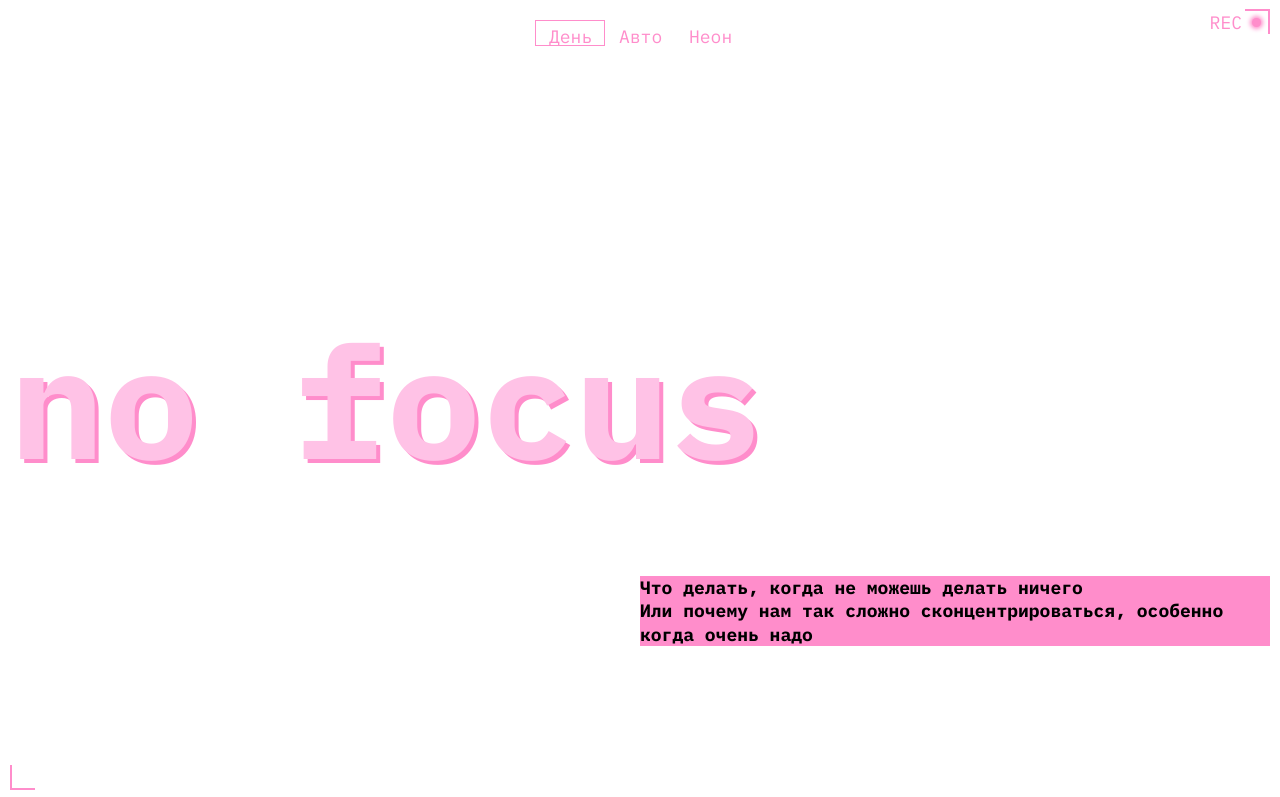
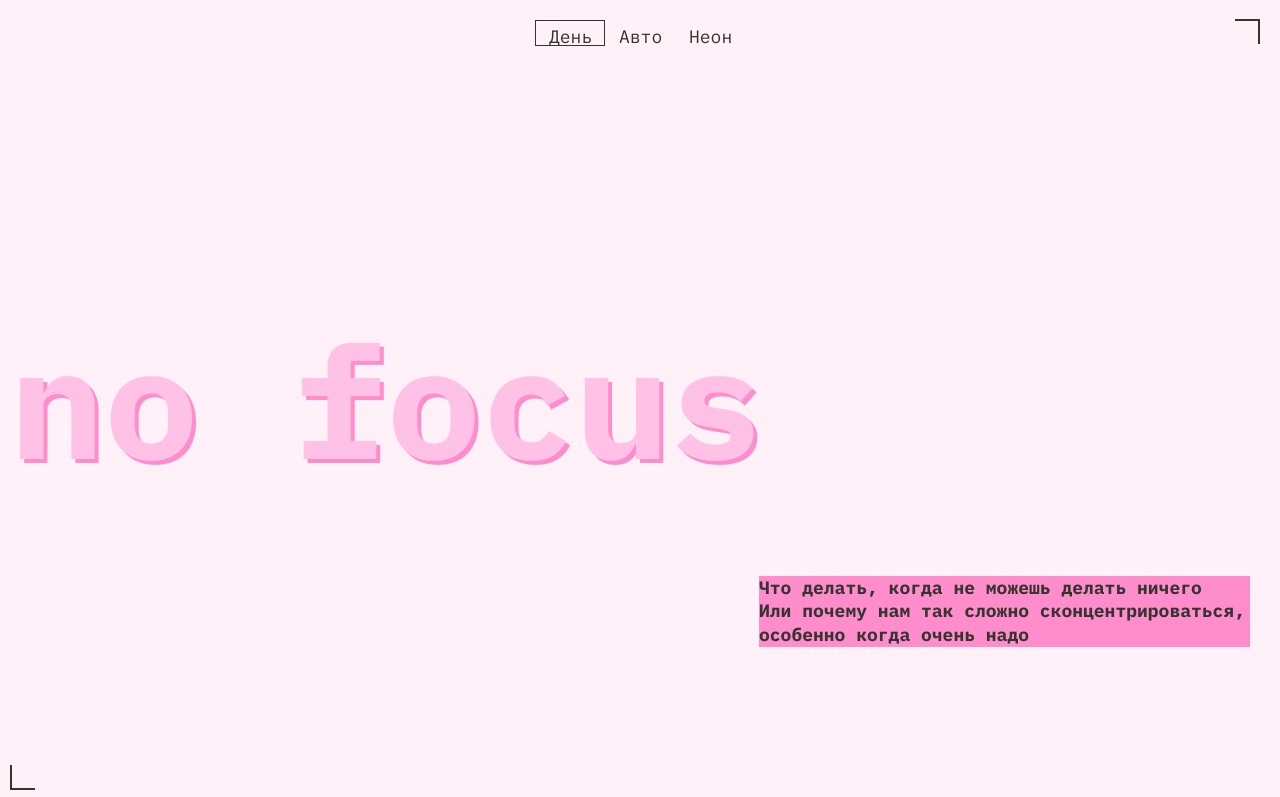
Before and after one commit to Argon573/slozhno-sosredotochitsya-ad, a plain HTML site: page index.html in a window 1280 px wide. Shown: the top 797 px of the page. Drawn offline with Linux system fonts and the light colour scheme.

Commit message:
kill me pls

```diff
--- a/index.html
+++ b/index.html
@@ -2,14 +2,15 @@
 <html lang="ru" class = 'theme-light'>
   <head>
     <meta charset="UTF-8" />
+    <meta name="color-scheme" content="dark light" />
     <meta http-equiv="X-UA-Compatible" content="IE=edge" />
     <meta name="viewport" content="width=device-width, initial-scale=1.0" />
     <title>Сложно сосредоточиться</title>
+    <link rel="stylesheet" href="./fonts/fonts.css" />
     <link rel="stylesheet" href="./styles/light.css">
     <link rel="stylesheet" href="./styles/dark.css">
     <link rel="stylesheet" href="./styles/variables.css" />
     <link rel="stylesheet" href="./styles/globals.css" />
-    <link rel="stylesheet" href="./fonts/fonts.css" />
     <link rel="stylesheet" href="./styles/style.css" />
   </head>
   <body>
--- a/styles/dark.css
+++ b/styles/dark.css
@@ -13,6 +13,7 @@
     --main-back-color: rgb(1, 0, 40);
     --main-txt-color: #F1B2CE;
     --h1-txt-color: #DB00FF;
+    --h2-txt-color: #FF0070;
     --subtitle-txt-color: #000028;
     --accent-color: #FF0070;
 }
--- a/styles/light.css
+++ b/styles/light.css
@@ -10,11 +10,13 @@
 */
 
 :root.theme-light {
-    --main-back-color: #ffffff;
+    --main-back-color: #FFF1F7;
     --accent-color: #ff8dcb;
     --h1-txt-color: #ffc2e6;
+    --h2-txt-color: #353430;
     --main-txt-color: #353430;
-    --subtitle-txt-color: #000028;
+    --subtitle-txt-color: #353430;
+    --focus-color: #FFF1F7;
 }
 
 @media (prefers-color-scheme: light) {
@@ -27,6 +29,6 @@
     }
 }
 /* Скрыть фоновое изображение в светлой теме (как в исходном) */
-.theme-light .header{
+.theme-light .header {
     background-image: none;
 }
--- a/styles/style.css
+++ b/styles/style.css
@@ -1,4 +1,8 @@
-header{
+body {
+    background-color: var(--main-back-color);
+}
+
+header {
     width: 100%;
     height: 100vh;
     position: relative;
@@ -9,7 +13,7 @@ header{
 }
 
 
-.rec__text{
+.rec__text {
     position: absolute;
     top: 10px;
     right: 38px;
@@ -18,7 +22,7 @@ header{
     font-size: var(--main-txt-size);
     line-height: 25px;
     text-align: center;
-    color: var(--accent-color);
+    color: var(--focus-color);
 }
 
 .rec__text::before {
@@ -28,8 +32,8 @@ header{
     right: -28px;
     width: 25px;
     height: 25px;
-    border-top: 2px solid var(--accent-color);
-    border-right: 2px solid var(--accent-color);
+    border-top: 2px solid var(--h2-txt-color);
+    border-right: 2px solid var(--h2-txt-color);
 }
 
 .rec__text::after {
@@ -40,20 +44,20 @@ header{
     width: 9px;
     height: 9px;
     border-radius: 50%;
-    background-color: var(--accent-color);
-    box-shadow: 0 0 4px 2px var(--accent-color);
+    background-color: var(--focus-color);
+    box-shadow: 0 0 4px 2px var(--focus-color);
 }
 
-.header__theme-menu{
+.header__theme-menu {
     position: absolute;
     top: 75px;
     right: 10px;
 }
 
-.header__theme-menu-button{
+.header__theme-menu-button {
     background: none;
     border: 1.5px solid transparent;
-    color: var(--accent-color);
+    color: var(--h2-txt-color);
     font-family: "IBM Plex Mono";
     font-weight: 400;
     font-size: var(--main-txt-size);
@@ -64,7 +68,7 @@ header{
 
 .header__theme-menu-button_active {
     border-width: 1.5px;
-    border-color: var(--accent-color);
+    border-color: var(--h2-txt-color);
 }
 
 .header__title {
@@ -81,7 +85,9 @@ header{
     text-shadow: 4px 4px var(--accent-color);
 }
 
-.header__text__box{
+.header__text__box {
+    height: 117px;
+    width: 355px;
     position: absolute;
     top: 72%;
     margin-left: 10px;
@@ -89,30 +95,30 @@ header{
     background-color: var(--accent-color);
 }
 
-.header__subtitle{
+.header__subtitle {
     font-family: IBM Plex Mono;
     font-weight: 700;
     font-size: var(--main-txt-size);
-    leading-trim: NONE;
     line-height: 23.4px;
+    color: var(--subtitle-txt-color)
 }
 
-.ung__low{
+.ung__low {
     position: absolute;
     bottom: 10px;
     left: 10px;
     width: 25px;
     height: 25px;
-    border-bottom: 2px solid var(--accent-color);
-    border-left: 2px solid var(--accent-color);
+    border-bottom: 2px solid var(--h2-txt-color);
+    border-left: 2px solid var(--h2-txt-color);
 }
 
-.main{
+.main {
     background-color: var(--main-back-color);
     width: 100%;
 }
 
-.main p{
+.main p {
     color: var(--main-txt-color);
     font-family: IBM Plex Mono;
     font-weight: 400;
@@ -120,55 +126,53 @@ header{
     line-height: 23.4px;
 }
 
-.grid__768{
+.grid__768 {
     margin: 0 10px 50px;
     overflow: hidden;
 }
 
-.grid__1024{
+.grid__1024 {
     margin: 0 10px 50px;
     overflow: hidden;
 }
 
-.h2__1024{
+.h2__1024 {
     margin: 0 10px;
 }
 
-h2{
+h2 {
     font-family: IBM Plex Mono;
     color: var(--accent-color);
     font-size: var(--main-txt-size);
     font-weight: 700;
     line-height: 23.4px;
+    color: var(--h2-txt-color)
 }
 
-h2:nth-child(1){
-    margin-top: 40px;
-}
-
-h3{
+h3 {
     background-color: var(--accent-color);
     margin: 20px 0 10px;
     font-family: IBM Plex Mono;
     font-weight: 700;
     font-size: var(--main-txt-size);
     line-height: 23.4px;
+    color: var(--subtitle-txt-color);
 }
 
-.main img{
+.main img {
     width: 100%;
     margin-bottom: 10px;
 }
 
-.img__section{
+.img__section {
     margin: 0 10px 0;
 }
 
-.last__h3{
+.last__h3 {
     margin: 50px 10px 10px;
 }
 
-footer{
+footer {
     position: relative;
     width: 100%;
     height: 100vh;
@@ -179,7 +183,7 @@ footer{
     align-items: center;
 }
 
-.ung__height{
+.ung__height {
     position: absolute;
     top: 10px;
     right: 10px;
@@ -189,7 +193,7 @@ footer{
     border-right: 2px solid var(--accent-color);
 }
 
-.footer__title{
+.footer__title {
     font-family: IBM Plex Mono;
     font-weight: 700;
     font-size: 116px;
@@ -199,7 +203,7 @@ footer{
 }
 
 @media (min-width: 768px) and (max-width: 1023px) {
-    .header__title{
+    .header__title {
         font-size: 120px;
     }
     .header__theme-menu {
@@ -207,61 +211,71 @@ footer{
         right: 20px;
     }
 
-    .h2__1024{
+    .header__text__box {
+        height: 117px;
+        width: 364px;
+        right: 20px;
+        bottom: 183px;
+    }
+
+    .h2__1024 {
         width: 236px;
         height: 70px;
     }
 
-    .footer__title{
+    .footer__title {
         font-size: 120px;
     }
+
+    .img__section {
+        height: 823px;
+    }
 }
-@media (min-width: 768px){
-    .header__text__box{
+@media (min-width: 768px) {
+    .header__text__box {
         margin-left: 50%;
     }
 
-    .grid__1024{
+    .grid__1024 {
         margin: 0 20px 80px;
     }
 
-    .h2__1024{
+    .h2__1024 {
         margin: 0 20px 0;
     }
 
-    .grid__768{
+    .grid__768 {
         margin: 0 20px 80px;
         display: grid;
         grid-template-columns: 1fr 2fr;
-        padding-top: 60px;
         row-gap: 20px;
         column-gap: 20px;
     }
-    .grid__768 h2{
+    .grid__768 h2 {
         margin-top: 0;
     }
 
-    .to__right__column{
+    .to__right__column {
         grid-column: 2;
     }
 
-    .to__right__column h3:not(.crutch){
+    .to__right__column h3:not(.crutch) {
         margin: 0 0 10px 0;
     }
 
-    .crutch{
+    .crutch {
         margin-top: 0;
         margin-bottom: 20px;
     }
 
-    .img__section img{
+    .img__section img {
         width: 100%;
         height: 100%;
         object-fit: cover;
         object-position: center;
     }
 
-    .img__section{
+    .img__section {
         height: 823px;
         margin: 0 20px 0;
         display: grid;
@@ -275,41 +289,57 @@ footer{
         gap: 20px;
     }
 
-    .last__h3{
+    .last__h3 {
         margin: 50px 20px 10px;
     }
 
-    .img__section img:nth-child(1){
+    .img__section img:nth-child(1) {
         grid-area: img1;
     }
 
-    .img__section img:nth-child(2){
+    .img__section img:nth-child(2) {
         grid-area: img2;
     }
 
-    .img__section img:nth-child(3){
+    .img__section img:nth-child(3) {
         grid-area: img3;
     }
 
-    .img__section img:nth-child(4){
+    .img__section img:nth-child(4) {
         grid-area: img4;
     }
 
-    .img__section img:nth-child(5){
+    .img__section img:nth-child(5) {
         grid-area: img5;
+    }
+    .rec__text::before{
+        top: 9px;
+        right: -18px;
+        z-index: 10;
+    }
+
+    ung__low {
+        bottom: 20px;
+        left: 20px;
     }
 }
 
-@media (min-width: 1024px){
-    .header__title{
+@media (min-width: 1024px) {
+    .header__title {
         font-size: 157px;
     }
-    .header__theme-menu-button{
+    .header__theme-menu-button {
         height: 26px;
         width: 70px;
     }
 
-    .header__theme-menu-list{
+    .header__text__box {
+        right: 20px;
+        bottom: 134px;
+        width: 491px;
+        height: 71px;
+    }
+    .header__theme-menu-list {
         display: flex;
         justify-content:  center;
     }
@@ -320,18 +350,23 @@ footer{
         transform: translateX(-50%);
     }
 
-    .grid__1024{
+    .grid__1024 {
         display: grid;
         grid-template-columns: 1fr 1fr 1fr;
         gap: 20px;
     }
 
-    .h2__1024{
+    .h2__1024 {
         height: 47px;
         width: 30.7%;
     }
 
-    .footer__title{
+    .img-section {
+        height: 1091px;
+    }
+
+    .footer__title {
         font-size: 157px;
     }
+
 }
--- a/styles/variables.css
+++ b/styles/variables.css
@@ -2,11 +2,13 @@
   Переменные для вашего проекта
   и их переопределение под различные устройства
 */
-:root{
+:root {
     --main-back-color: rgb(1, 0, 40);
     --main-txt-color: #F1B2CE;
     --h1-txt-color: #DB00FF;
+    --h2-txt-color: #FF0070;
     --subtitle-txt-color: #000028;
     --accent-color: #FF0070;
+    --focus-color: #FF0070;
     --main-txt-size: 18px;
 }
```
